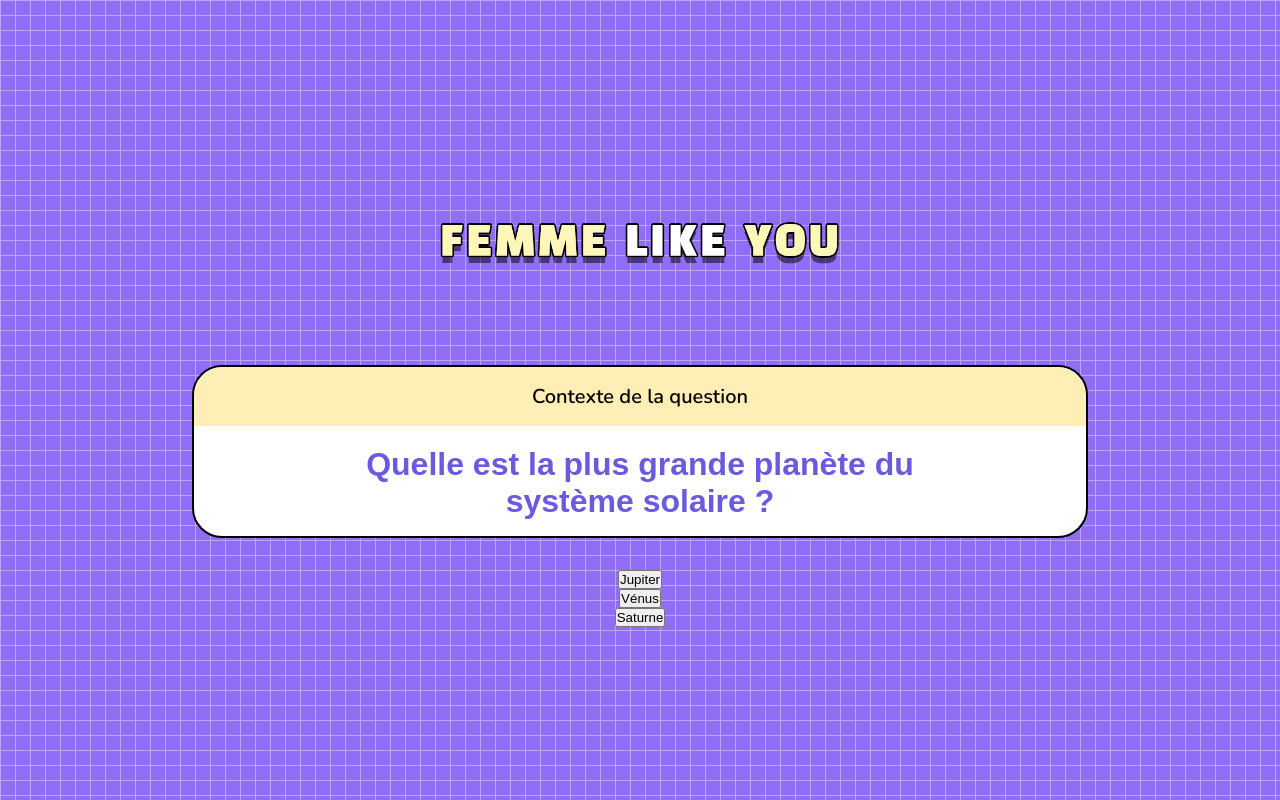
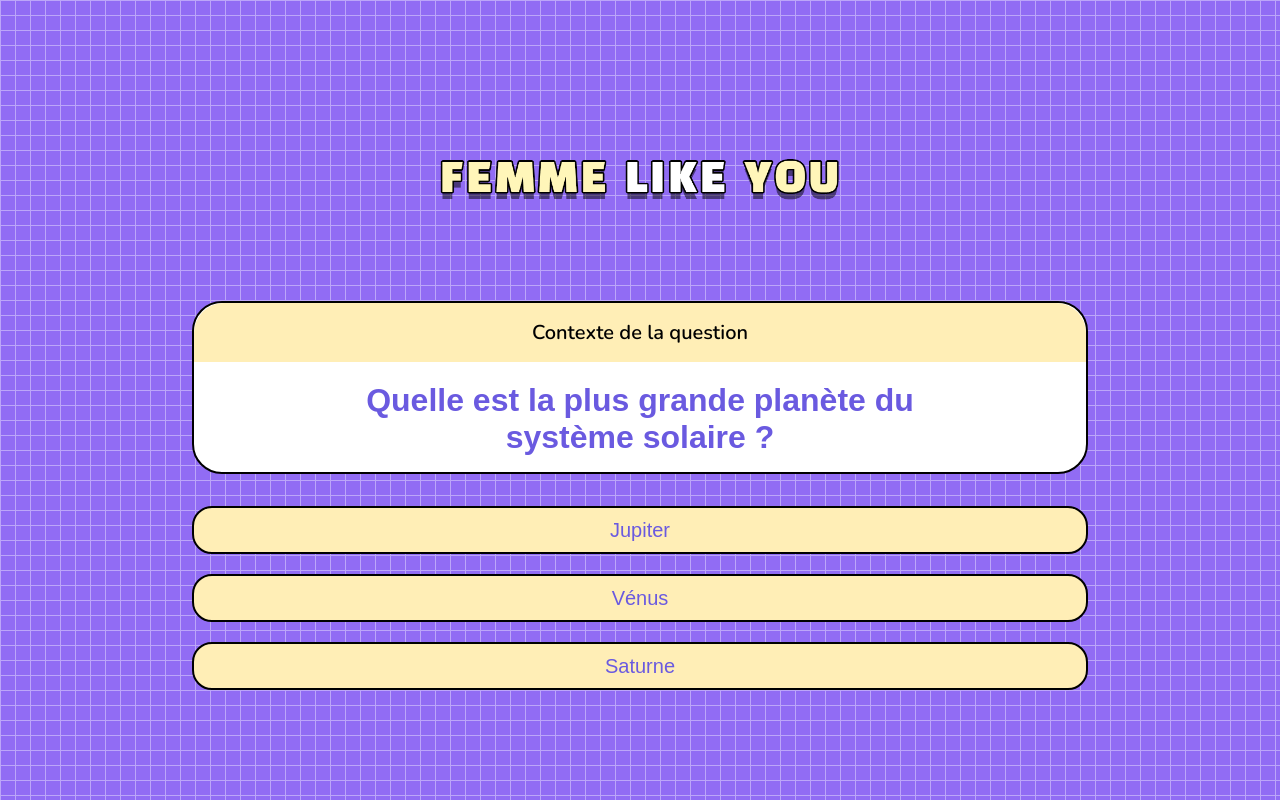
Before and after one commit to sdp971/fly, a React (Vite) app: page /quiz in a window 1280 px wide. Built offline with nearby package versions, Linux system fonts and the light colour scheme; a web font is replaced by a local one.

Commit message:
style button question

```diff
--- a/src/pages/Quiz.jsx
+++ b/src/pages/Quiz.jsx
@@ -1,12 +1,11 @@
-import Explication from '../components/Explication';
-import Logo from '../components/Logo';
+import Explication from "../components/Explication";
+import Logo from "../components/Logo";
 // import Question from '../components/Question';
-import Question2 from '../components/Question2.jsx';
-import quiz from '../services/quiz.js';
-import Button from '../components/Button.jsx';
-import { useEffect, useRef, useState } from 'react';
-import './Quizz.css';
-
+import { useEffect, useRef, useState } from "react";
+import Button from "../components/Button.jsx";
+import Question2 from "../components/Question2.jsx";
+import quiz from "../services/quiz.js";
+import "./Quizz.css";
 
 function Quiz() {
   const questions = quiz.questions;
@@ -18,13 +17,13 @@ function Quiz() {
 
   const questionContainerRef = useRef(null);
 
-  console.log(questions[currentQuestion].question, 'question display');
+  console.log(questions[currentQuestion].question, "question display");
   console.log(questions[currentQuestion].answers[1].explanation.text);
 
-  console.log(showExplanation, 'quiz');
+  console.log(showExplanation, "quiz");
 
   function handleClick(answer_id, answer) {
-    console.log(answer_id, 'id');
+    console.log(answer_id, "id");
     if (!selectedAnswer) {
       setDisabled(true);
     }
@@ -40,13 +39,11 @@ function Quiz() {
         onclick={handleNext}
       />
     );
-
   }
 
   useEffect(() => {
-    console.log(disabled,"disabled");
-
-   },[disabled])
+    console.log(disabled, "disabled");
+  }, [disabled]);
 
   function handleNext() {
     setDisplayComponent(null);
@@ -58,29 +55,36 @@ function Quiz() {
     }
   }
 
-
   // quand une réponse est cliquée, les questions qui n'ont pas été cliquées doivent être disable
 
   return (
-    <div className='Quizz'>
+    <div className="Quizz">
       <Logo />
 
-    <div className='main-question-container'>
-      <div className='context-container' ref={questionContainerRef}>
-        <p className='text-context'>Contexte de la question</p>
+      <div className="main-question-container">
+        <div className="context-container" ref={questionContainerRef}>
+          <p className="text-context">Contexte de la question</p>
         </div>
-      <div className='question-container'>
+        <div className="question-container">
           <Question2 question={questions[currentQuestion].question} />
         </div>
       </div>
 
-    <div className='main-answer-container'>
+      <div className="main-answer-container">
         {questions[currentQuestion].answers.map((answer, index) => (
           <div key={index}>
             <Button
               onclick={() => handleClick(answer.id, answer.text)}
               style={{
-          borderColor: selectedAnswer === answer.text ? 'green' : ' ',
+                backgroundColor:
+                  selectedAnswer === answer.text ? "lightgreen" : "#FFEEB6 ",
+                width: "70%",
+                border: "2px solid black",
+                color: "#6A5AE0",
+                borderRadius: "20px",
+                height: "3rem",
+                fontSize: "20px",
+                gap: "20px",
               }}
               disabled={disabled}
             >
--- a/src/pages/Quizz.css
+++ b/src/pages/Quizz.css
@@ -1,11 +1,11 @@
-.Quizz{
+.Quizz {
   height: 100vh;
   display: flex;
   flex-direction: column;
   justify-content: center;
 }
 
-.question-container{
+.question-container {
   color: var(--violet);
   width: 70%;
   display: flex;
@@ -18,3 +18,9 @@
 .answer-button-container {
   background-color: var(yellow);
 }
+
+.main-answer-container {
+  display: flex;
+  flex-direction: column;
+  gap: 20px;
+}
```
Lines whose indentation alone changed are shown as unchanged.
